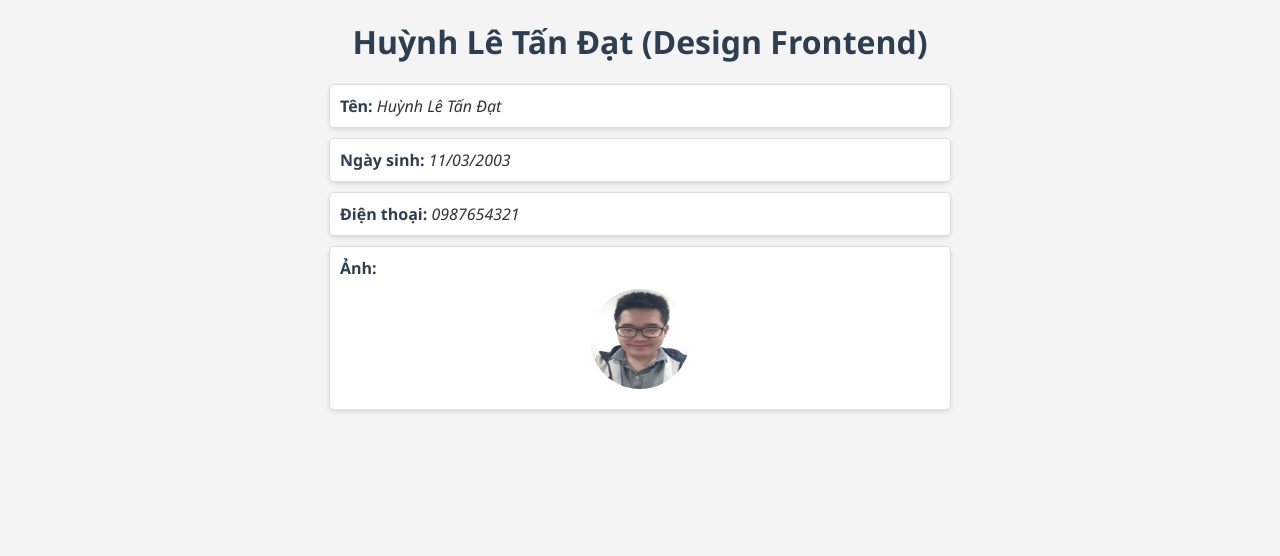
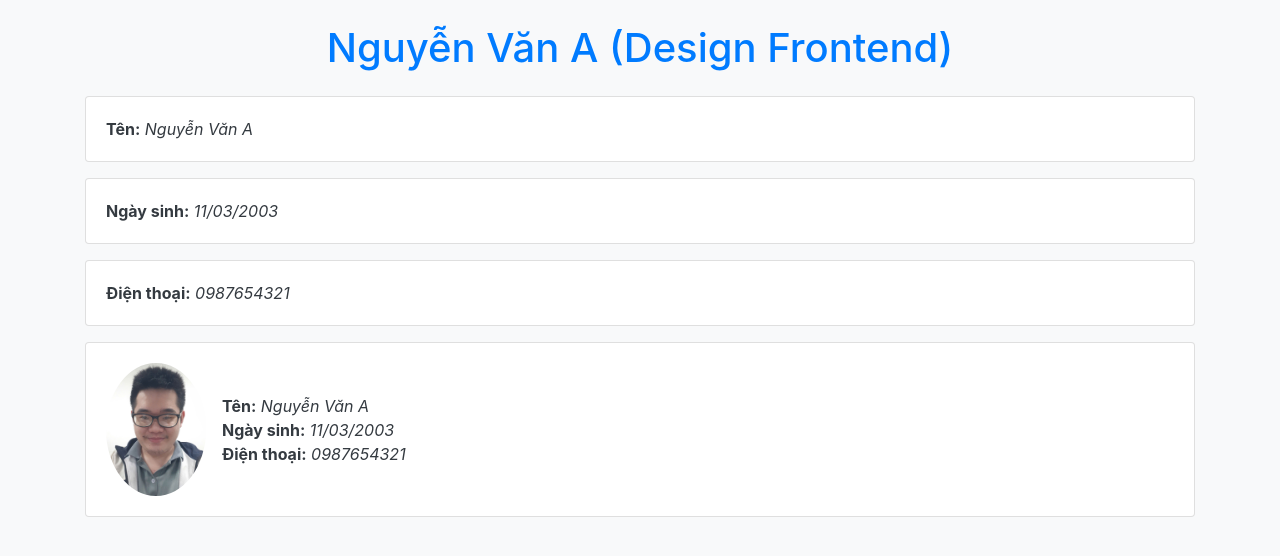
Before and after one commit to hltd0123/hltdProfilePage.github.io, a plain HTML site: page index.html in a window 1280 px wide. Drawn offline with nearby package versions, Linux system fonts and the light colour scheme.

Commit message:
Doi code giao dien su dung bootstrap thay de css co ban

```diff
--- a/index.css
+++ b/index.css
@@ -1,35 +1 @@
-body {
-    font-family: "Segoe UI", sans-serif;
-    margin: 0;
-    padding: 0;
-    background-color: #f4f4f4;
-    color: #333;
-}
-
-h1 {
-    text-align: center;
-    color: #2c3e50;
-    margin-top: 20px;
-}
-
-.thongtin {
-    background-color: #fff;
-    border: 1px solid #ddd;
-    border-radius: 5px;
-    padding: 10px;
-    margin: 10px auto;
-    width: 80%;
-    max-width: 600px;
-    box-shadow: 0 2px 4px rgba(0, 0, 0, 0.1);
-    font-size: 16px;
-}
-
-.thongtin b {
-    color: #2c3e50;
-}
-
-.thongtin img {
-    display: block;
-    margin: 10px auto;
-    border-radius: 50%;
-}
+/* Remove all existing styles as Bootstrap will be used */
--- a/index.html
+++ b/index.html
@@ -3,27 +3,44 @@
 <head>
     <meta charset="UTF-8">
     <meta name="viewport" content="width=device-width, initial-scale=1.0">
-    <title>CV cá nhân của Huỳnh Lê Tấn Đạt</title>
-    <link rel="stylesheet" href="index.css">
+    <title>CV cá nhân</title>
+    <link rel="stylesheet" href="https://stackpath.bootstrapcdn.com/bootstrap/4.5.2/css/bootstrap.min.css">
 </head>
-<body>
-    <h1>Huỳnh Lê Tấn Đạt (Design Frontend)</h1>
+<body class="bg-light text-dark">
+    <div class="container">
+        <h1 class="text-center text-primary my-4">Nguyễn Văn A (Design Frontend)</h1>
 
-    <div class="thongtin">
-        <b>Tên:</b> <i>Huỳnh Lê Tấn Đạt</i>
+        <div class="card mb-3">
+            <div class="card-body">
+                <b>Tên:</b> <i>Nguyễn Văn A</i>
+            </div>
         </div>
 
-    <div class="thongtin">
+        <div class="card mb-3">
+            <div class="card-body">
                 <b>Ngày sinh:</b> <i>11/03/2003</i>
             </div>
+        </div>
 
-    <div class="thongtin">
+        <div class="card mb-3">
+            <div class="card-body">
                 <b>Điện thoại:</b> <i>0987654321</i>
             </div>
-
-    <div class="thongtin">
-        <b>Ảnh:</b> <img src="avata.jpg" width="100px" height="100px">
         </div>
 
+        <div class="card mb-3">
+            <div class="card-body d-flex align-items-center">
+                <img src="avata.jpg" class="rounded-circle img-fluid mr-3" width="100" height="100">
+                <div>
+                    <b>Tên:</b> <i>Nguyễn Văn A</i><br>
+                    <b>Ngày sinh:</b> <i>11/03/2003</i><br>
+                    <b>Điện thoại:</b> <i>0987654321</i>
+                </div>
+            </div>
+        </div>
+    </div>
+    <script src="https://code.jquery.com/jquery-3.5.1.slim.min.js"></script>
+    <script src="https://cdn.jsdelivr.net/npm/@popperjs/core@2.5.4/dist/umd/popper.min.js"></script>
+    <script src="https://stackpath.bootstrapcdn.com/bootstrap/4.5.2/js/bootstrap.min.js"></script>
 </body>
 </html>
```
Lines whose indentation alone changed are shown as unchanged.
